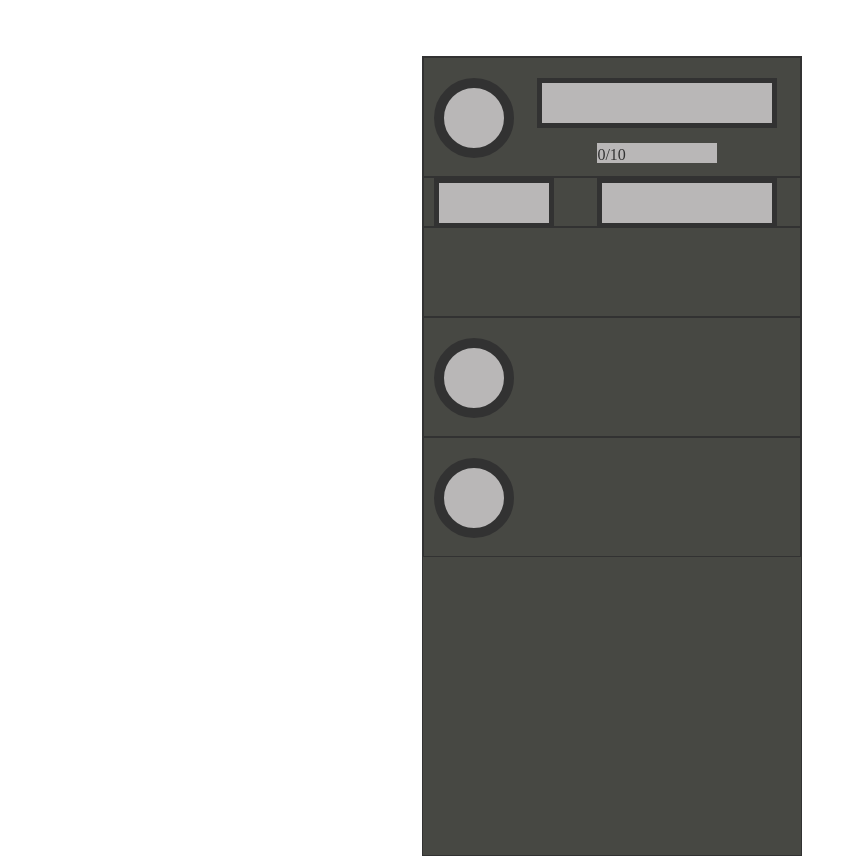
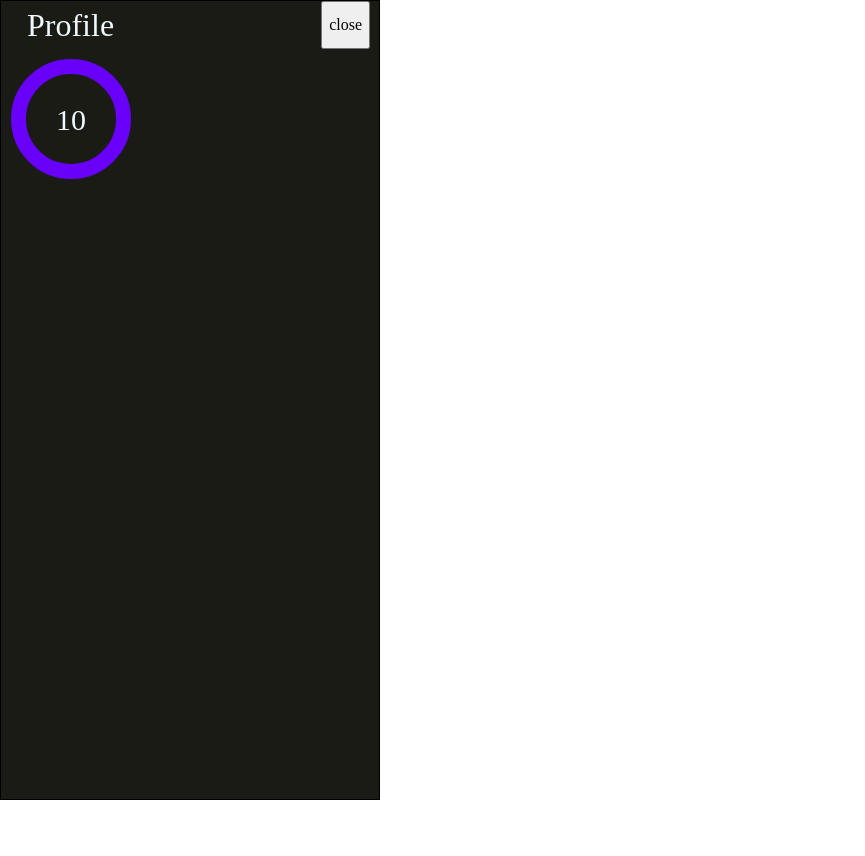
Before and after one commit to serp0v/clicker-about-coder, a plain HTML site: page profile.html in a window 1280 px wide. Shown: the whole page, without its empty margins (0-865 px from the left). After the commit the page ends 800 px from the top, so only its background shows below. Drawn offline with Linux system fonts and the light colour scheme; a web font is replaced by a local one.

Commit message:
redisign profile page

```diff
--- a/profile.css
+++ b/profile.css
@@ -1,31 +1,84 @@
 .profile {
-    height: 800px;
+    /* height: 780px; */
+    height: 100vh;
     width: 380px;
     border: 1px solid #000;
     display: flex;
     margin: 0 auto;
-    opacity: 0.8;
+    /* opacity: 0.8; */
     background-color:rgb(26, 27, 21);
     flex-wrap: wrap;
     flex-direction: column;
     position: absolute;
-    top: 7%;
-    left: 33%;
+    /* top: 7%; */
+    /* left: 33%; */
+    /* bottom: 0; */
+    top: 0;
 }
+
 .profile > div{
-    border: 1px solid #000;
+    /* border: 1px solid #00010 */
+    font-family: 'Koulen';
+    /* font-size: 32px; */
 }
+.profileTitleAndClose {
+    display: flex;
+    flex-direction: row;
+    justify-content: space-between;
+}
+.profileTitleAndCloseContainer {
+    width: 360px;
+    float: right;
+    display: flex;
+    flex-direction: row;
+    justify-content: space-between;
+    margin: 0 auto;
+}
+.closeProfile {
+}
+.profileTitle {
+    color: aliceblue;
+    margin-left: 17px;
+    font-family: 'Koulen';
+    font-size: 32px;
+}
+
+
+
+
 .progress {
-    height: 80px;
-    width: 80px;
+    height: 100px;
+    width: 100px;
     border: 10px solid #000;
     border-radius: 100%;
     /* background-color: rgb(65, 15, 215); */
+    /* margin-left: -15px;
+    margin-top: -15px; */
+    margin-left: -4px;
+    margin-top: -4px;
+    display: flex;
+    position: absolute;
+}
+.blueProgress {
+    height: 120px;
+    width: 120px;
+    border: 15px solid rgb(104, 0, 250);
+    border-radius: 100%;
+    /* background-color: rgb(65, 15, 215); */
     margin-left: 10px;
-    margin-top: 20px;
-    margin-bottom: 20px;
-    background-color: rgb(168, 166, 166);
+    margin-top: 10px;
+    margin-bottom: 10px;
+    margin-right: 10px;
     display: flex;
+}
+.levelcount {
+    color: aliceblue;
+    text-align: center;
+    justify-items: center;
+    display: flex;
+    position: relative;
+    font-size: 30px;
+    margin: auto auto;
 }
 .nickname {
     height: 50px;
@@ -36,7 +89,6 @@
     margin: 0 auto;
     display: flex;
     margin-top: 20px;
-    background-color: rgb(168, 166, 166);
 }
 .levelexp {
     height: 20px;
@@ -44,11 +96,10 @@
     margin: 0 auto;
     display: flex;
     margin-top: 60px;
-    background-color: rgb(168, 166, 166);
 }
 .nickAndClick {
     display: flex;
-    height: 120px;
+    height: 140px;
     width: 100%;
     /* border: 1px solid #000; */
 }
@@ -67,7 +118,6 @@
     /* margin-right: 23px; */
     border: 5px solid #000;
     display: flex;
-    background-color: rgb(168, 166, 166);
 }
 .id {
     height: 50px;
@@ -75,7 +125,6 @@
     border: 5px solid #000;
     /* background-color: rgb(65, 15, 215); */
     margin-left: 10px;
-    background-color: rgb(168, 166, 166);
     display: flex;
     float: left;
 }
--- a/profile.html
+++ b/profile.html
@@ -6,15 +6,27 @@
     <meta name="viewport" content="width=device-width, initial-scale=1.0">
     <link rel="stylesheet" href="profile.css">
     <link rel="stylesheet" href="obnulenie.css">
+    <link rel="preconnect" href="https://fonts.googleapis.com">
+    <link rel="preconnect" href="https://fonts.gstatic.com" crossorigin>
+    <link href="https://fonts.googleapis.com/css2?family=Koulen&display=swap" rel="stylesheet">
     <title>profile</title>
 </head>
 <body>
     <div id="profile" class="profile">
+        <div class="profileTitleAndClose">
+            <div class="profileTitleAndCloseContainer">
+                <div class="profileTitle">Profile</div>
+                <button class="closeProfile">close</button>
+            </div>
+        </div>
         <div class="nickAndClick">
-            <div class="progress"></div>
-            <div class="nickname"><div class="levelexp">0/10</div></div>
+            <div class="blueProgress">
+                <span class="levelcount">10</span>
+                <!-- <div class="progress"></div> -->
+            </div>
+            <!-- <div class="nickname"><div class="levelexp">0/10</div></div> -->
         </div>
-        <div class="idAndCopy">
+        <!-- <div class="idAndCopy">
             <div class="id"></div>
             <div class="copyid"></div>
         </div>
@@ -23,7 +35,7 @@
             <div class="clan"></div>
         </div>
         <div class="cd"><div class="progress"></div></div>
-        <div class="matches"><div class="progress"></div></div>
+        <div class="matches"><div class="progress"></div></div> -->
     </div>
 </body>
 </html>
```
